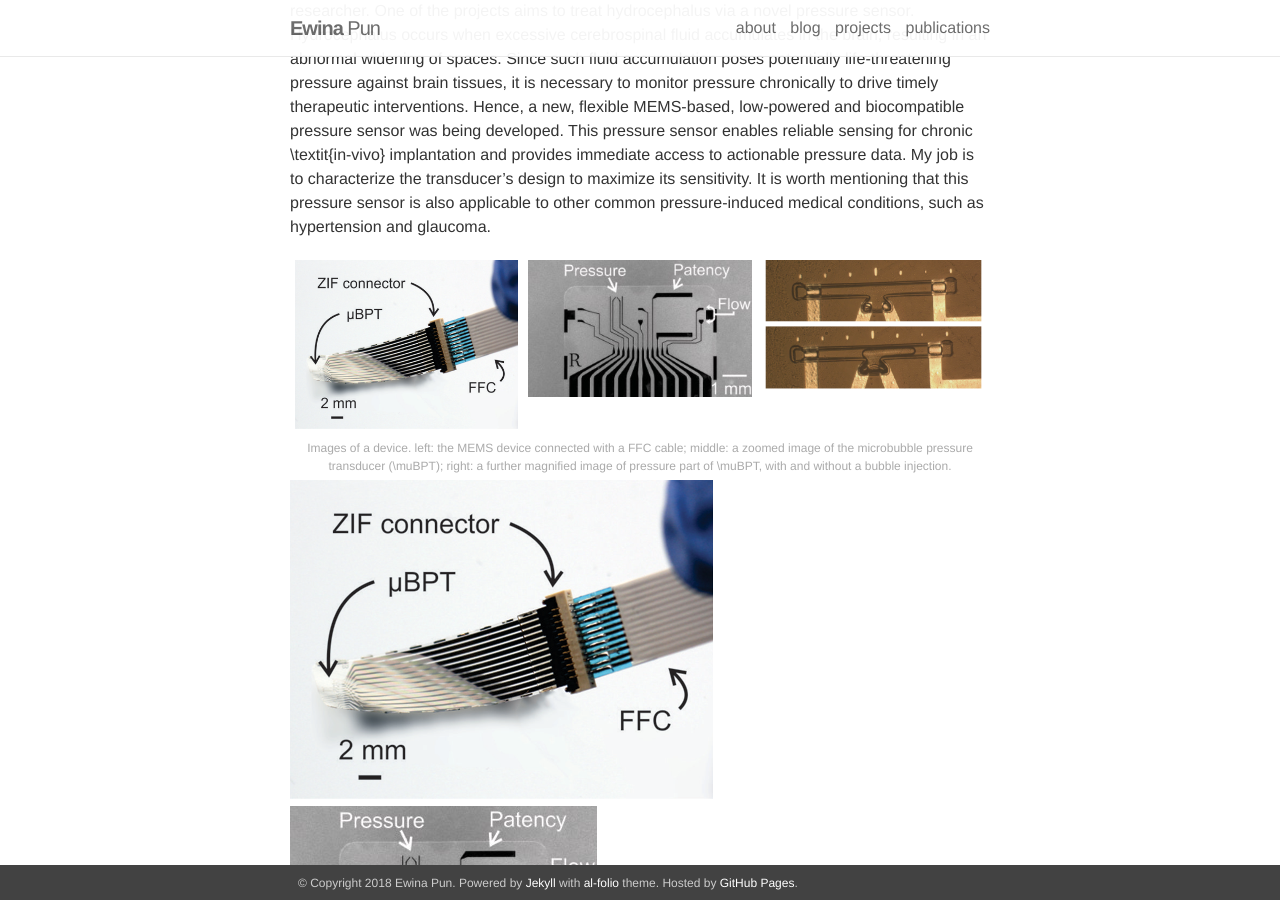
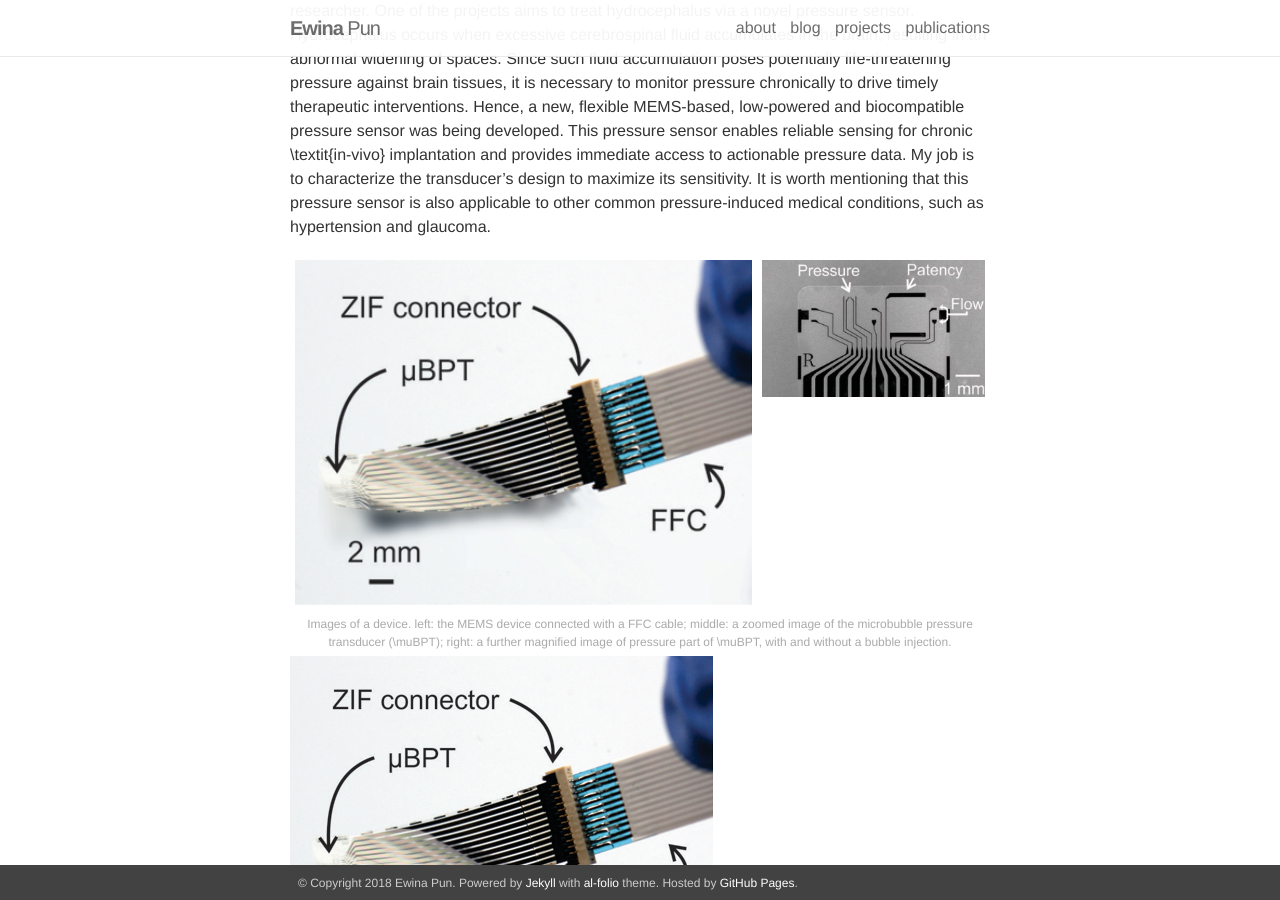
Before and after one commit to ewinapun/ewinapun.github.io, a Jekyll site: the page built from _projects/1_project.markdown, in a window 1280 px wide and 900 px high, scrolled down 430 px. Built offline with Jekyll 4.4.1, drawn with Linux system fonts in a browser that asks for light colours; nearby versions of some CDN libraries.

Commit message:
MEMS edit

```diff
--- a/_projects/1_project.markdown
+++ b/_projects/1_project.markdown
@@ -10,9 +10,8 @@ img: /assets/img/BioMEMS_project/bubble_crop1.gif
 I spent two years in USC Biomedical Microsystems Laboratory working as an undergraduate researcher. One of the projects aims to treat hydrocephalus via a novel pressure sensor. Hydrocephalus occurs when excessive cerebrospinal fluid accumulates in the brain, resulting in an abnormal widening of spaces. Since such fluid accumulation poses potentially life-threatening pressure against brain tissues, it is necessary to monitor pressure chronically to drive timely therapeutic interventions. Hence, a new, flexible MEMS-based, low-powered and biocompatible pressure sensor was being developed. This pressure sensor enables reliable sensing for chronic \textit{in-vivo} implantation and provides immediate access to actionable pressure data. My job is to characterize the transducer's design to maximize its sensitivity. It is worth mentioning that this pressure sensor is also applicable to other common pressure-induced medical conditions, such as hypertension and glaucoma.
 
 <div class="img_row">
-    <img class="col one left" src="{{ site.baseurl }}/assets/img/BioMEMS_project/deviceFFC.png" alt="" title="example image"/>
+    <img class="col two left" src="{{ site.baseurl }}/assets/img/BioMEMS_project/deviceFFC.png" alt="" title="example image"/>
     <img class="col one left" src="{{ site.baseurl }}/assets/img/BioMEMS_project/device.jpg" alt="" title="example image"/>
-    <img class="col one left" src="{{ site.baseurl }}/assets/img/BioMEMS_project/devicechannel.png" alt="" title="example image"/>
 </div>
 <div class="col three caption">
     Images of a device. left: the MEMS device connected with a FFC cable; middle: a zoomed image of the microbubble pressure transducer (\muBPT); right: a further magnified image of pressure part of \muBPT, with and without a bubble injection.
```
